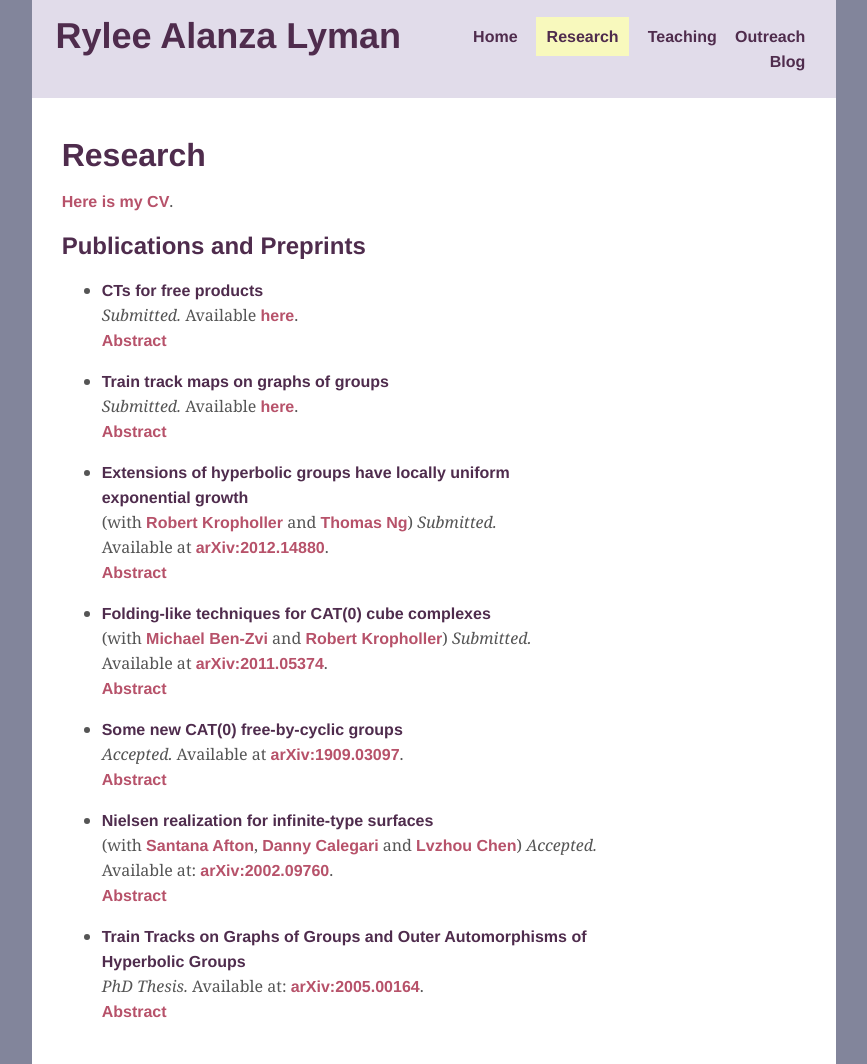
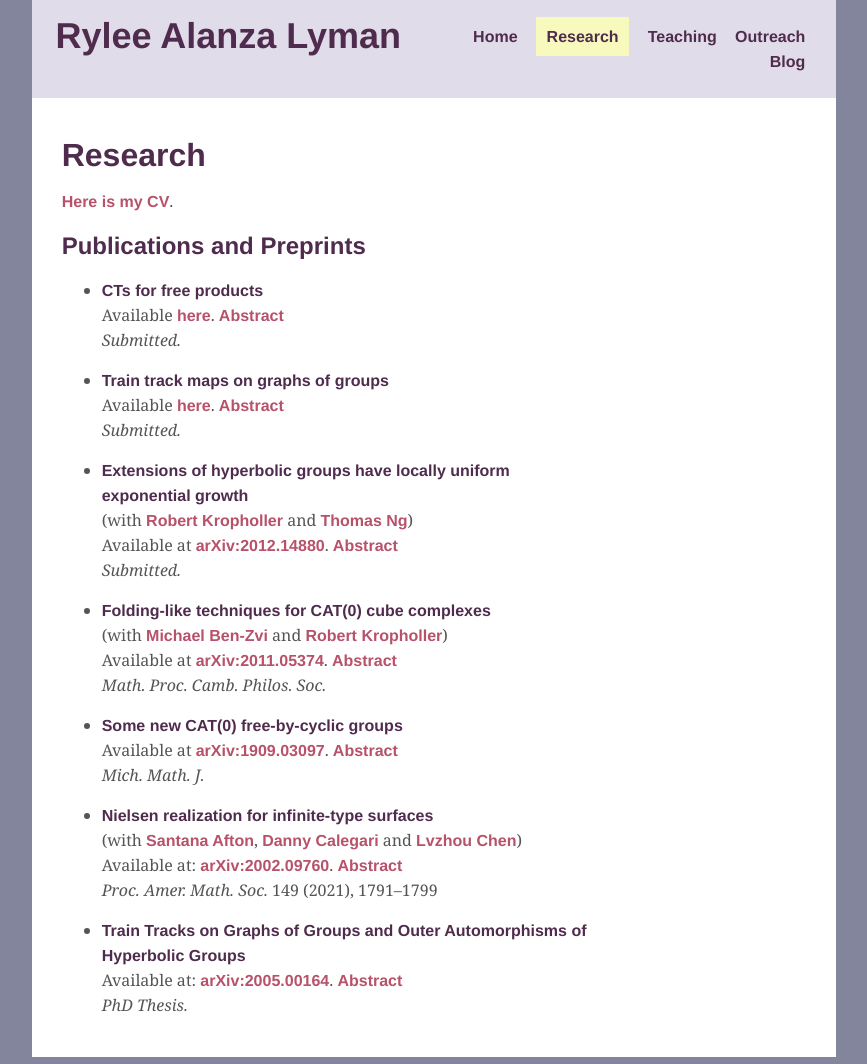
Before and after one commit to ryleelyman/Site, a Jekyll site: the page built from research.md, in a window 1280 px wide. Shown: the whole page, without its empty margins (206-1073 px from the left). Built offline with Jekyll 4.4.1, drawn with Linux system fonts in a browser that asks for light colours.

Commit message:
revise Research page

```diff
--- a/research.md
+++ b/research.md
@@ -10,8 +10,9 @@ math: true
 ## Publications and Preprints
 
 - **CTs for free products**
-*Submitted.* Available [here][CTs for free products].
+Available [here][CTs for free products].
 <a onclick="displayabs('CTs')">Abstract</a>
+*Submitted.*
 <div id="CTs" style="display: none">
 <blockquote>
 The fundamental group of a finite graph of groups with trivial edge groups is a free product.
@@ -35,8 +36,9 @@ whose outer class has finite order.
 </blockquote>
 </div>
 - **Train track maps on graphs of groups**
-*Submitted.* Available [here][Train tracks on graphs of groups].
+Available [here][Train tracks on graphs of groups].
 <a onclick="displayabs('TrainTracks')">Abstract</a>
+*Submitted.*
 <div id="TrainTracks" style="display: none">
 <blockquote>
 In this paper we develop the theory of train track maps on graphs of groups.
@@ -49,9 +51,10 @@ while the second applies in particular to certain generalized Baumslag–Solitar
 </blockquote>
 </div>
  - **Extensions of hyperbolic groups have locally uniform exponential growth**
- (with [Robert Kropholler][Rob] and [Thomas Ng][Thomas]) *Submitted.*
+ (with [Robert Kropholler][Rob] and [Thomas Ng][Thomas])
  Available at [arXiv:2012.14880](https://arxiv.org/abs/2012.14880).
  <a onclick="displayabs('extensions')">Abstract</a>
+ *Submitted.*
  <div id="extensions" style="display: none">
   <blockquote>
    We introduce a quantitative characterization of subgroup alternatives
@@ -72,9 +75,10 @@ while the second applies in particular to certain generalized Baumslag–Solitar
 
 
  - **Folding-like techniques for CAT(0) cube complexes**
- (with [Michael Ben-Zvi][Benzvi] and [Robert Kropholler][Rob]) *Submitted.*
+ (with [Michael Ben-Zvi][Benzvi] and [Robert Kropholler][Rob])
  Available at [arXiv:2011.05374](https://arxiv.org/abs/2011.05374).
  <a onclick="displayabs('folding')">Abstract</a>
+ *Math. Proc. Camb. Philos. Soc.*
  <div id="folding" style="display: none">
   <blockquote>
    In a seminal paper,
@@ -90,8 +94,9 @@ while the second applies in particular to certain generalized Baumslag–Solitar
  </div>
 
  - **Some new CAT(0) free-by-cyclic groups**
-*Accepted.* Available at [arXiv:1909.03097](http://arXiv.org/abs/1909.03097).
+ Available at [arXiv:1909.03097](http://arXiv.org/abs/1909.03097).
 <a onclick="displayabs('newCAT0')">Abstract</a>
+ *Mich. Math. J.*
 <div id="newCAT0" style="display: none">
   <blockquote>
     We show the existence
@@ -107,8 +112,9 @@ while the second applies in particular to certain generalized Baumslag–Solitar
 
  - **Nielsen realization for infinite-type surfaces**
 (with [Santana Afton][Santana], [Danny Calegari][Danny] and [Lvzhou Chen][Lvzhou])
-*Accepted.* Available at: [arXiv:2002.09760](http://arxiv.org/abs/2002.09760).
+Available at: [arXiv:2002.09760](http://arxiv.org/abs/2002.09760).
 <a onclick="displayabs('nielsenrealization')">Abstract</a>
+*Proc. Amer. Math. Soc.* 149 (2021), 1791–1799
 <div id="nielsenrealization" style="display: none">
   <blockquote>
     Given a finite subgroup G of the mapping class group of a surface S,
@@ -126,8 +132,9 @@ while the second applies in particular to certain generalized Baumslag–Solitar
 </div>
 
  - **Train Tracks on Graphs of Groups and Outer Automorphisms of Hyperbolic Groups**
- *PhD Thesis.* Available at: [arXiv:2005.00164](http:///arxiv.org/abs/2005.00164).
+ Available at: [arXiv:2005.00164](http:///arxiv.org/abs/2005.00164).
  <a onclick="displayabs('thesis')">Abstract</a>
+ *PhD Thesis.*
  <div id="thesis" style="display: none">
     <blockquote>
       Stallings remarked that an outer automorphism of a free group
```
Also changed, not shown: 2 other files.
